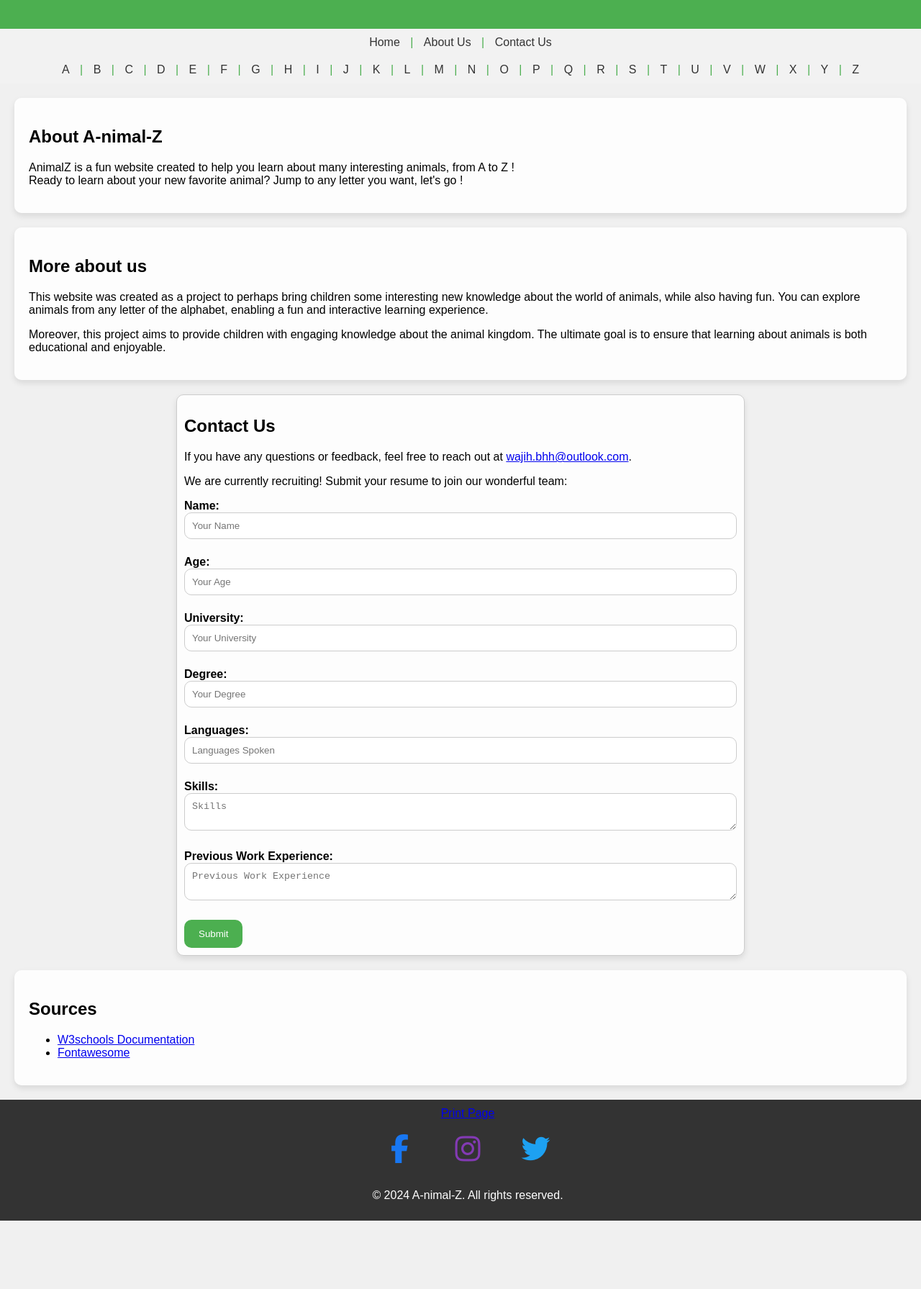
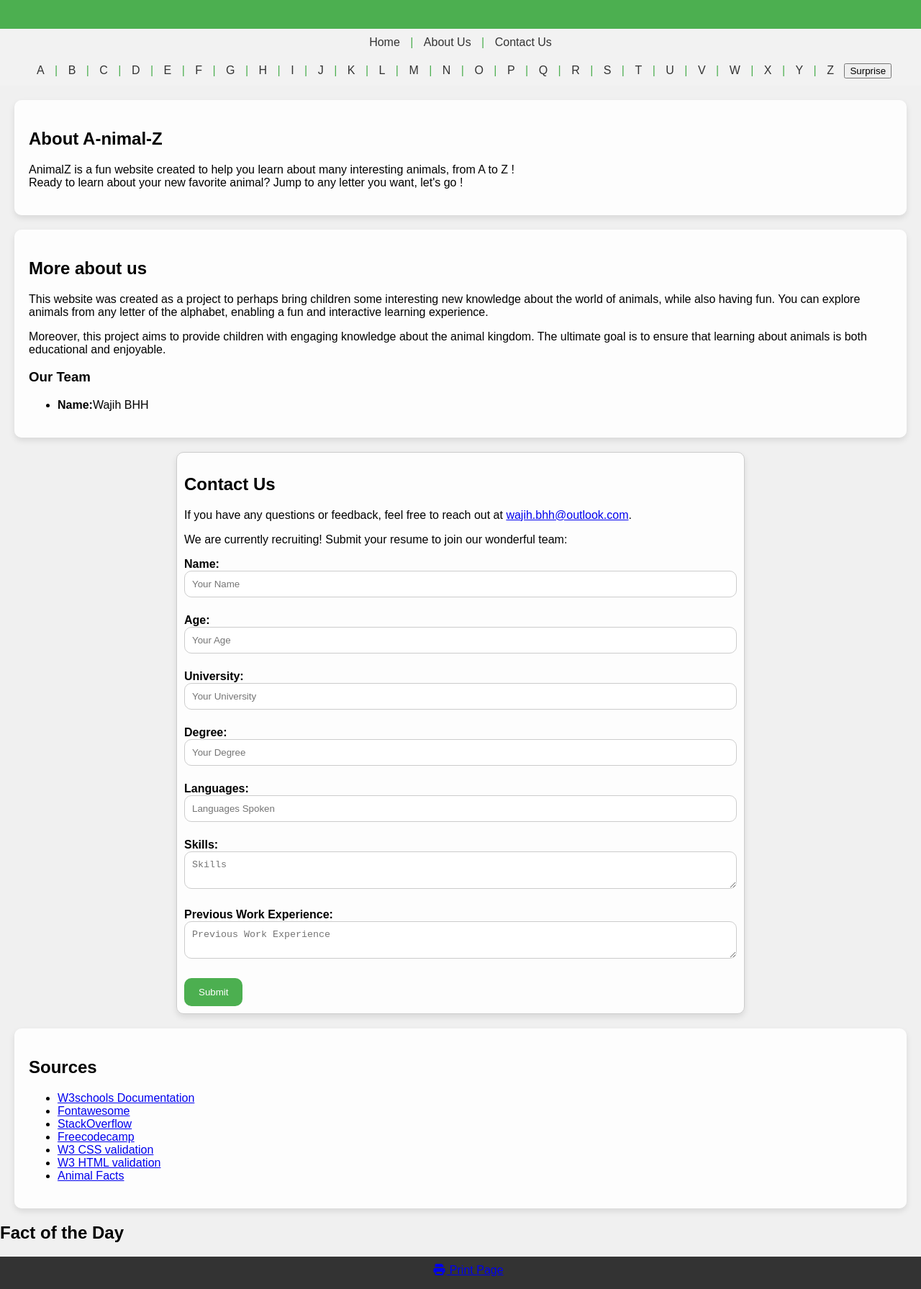
Before and after one commit to WajihBHH/WajihBHH.github.io, a plain HTML site: page animalz.html in a window 1280 px wide. Shown: the part 80-1871 px from the top of the page at 72% size. Before the commit the page ends 1776 px from the top, so only its background shows below. Drawn offline with Linux system fonts and the light colour scheme.

Commit message:
Update animalz.html

```diff
--- a/animalz.html
+++ b/animalz.html
@@ -1,5 +1,17 @@
 <!DOCTYPE html>
 <html lang="en">
+
+<!--
+A homepage that has links to 26 pages each describing an animal.
+It has a header, general introduction, an About Us section, a Contact Us section,
+Sources section and a footer with social media links, Page Print prompt and copyright.
+
+The about us section contains the author's resume, and contact us section has a form for hiring.
+A random knowledge is generated on the side every time the page loads.
+
+The head has links to CSS and JS scripts that add stylisation and additional features like animations, respectively.
+This website was created with cross-platform portability and ease of access in mind.
+-->
 
 <head>
 	<meta charset="UTF-8">
@@ -12,13 +24,15 @@
 
 <body>
 
+<a id="home"></a>
+
 <header>
     <h1><span id="Title">Welcome to A-nimal-Z ! </span></h1>
 
 </header>
 
 <nav class="links">
-    <a href="#home">Home</a> |
+    <a href="#">Home</a> |
     <a href="#about">About Us</a> |
     <a href="#contact">Contact Us</a>
 
@@ -51,7 +65,7 @@
 	<a href="animals/x.html">X</a> |
 	<a href="animals/y.html">Y</a> |
 	<a href="animals/z.html">Z</a>
-
+	<button onclick="redirect()">Surprise</button>
 </nav>
 
 <!-- List of all 26 animals
@@ -83,7 +97,7 @@ Yak
 Zebra
 -->
 
-<section id="home">
+<section id="introduction">
 	<h2>About A-nimal-Z</h2>
 	<p> AnimalZ is a fun website created to help you learn about many interesting animals, from A to Z !
 	<br>
@@ -93,8 +107,13 @@ Zebra
 
 <section id="about">
 	<h2>More about us</h2>
-		<p> This website was created as a project to perhaps bring children some interesting new knowledge about the world of animals, while also having fun.  You can explore animals from any letter of the alphabet, enabling a fun and interactive learning experience.</p>
+		<p> This website was created as a project to perhaps bring children some interesting new knowledge about the world of animals, while also having fun.
+		You can explore animals from any letter of the alphabet, enabling a fun and interactive learning experience.</p>
 		<p>Moreover, this project aims to provide children with engaging knowledge about the animal kingdom. The ultimate goal is to ensure that learning about animals is both educational and enjoyable. </p>
+	<h3>Our Team</h3>
+	<div class="CV">
+		<ul>
+		<li><strong>Name:</strong>Wajih BHH</li>
 
 </section>
 
@@ -102,27 +121,34 @@ Zebra
 	<h2>Contact Us</h2>
 	<p>If you have any questions or feedback, feel free to reach out at <a href="mailto:wajih.bhh@outlook.com">wajih.bhh@outlook.com</a>.</p>
 	<p>We are currently recruiting! Submit your resume to join our wonderful team:</p>
-	<form action="/submit_resume" method="post">
+	<form action="/submit_resume" method="post" onsubmit="return validateForm()">
         	<label for="name">Name:</label>
-        	<input type="text" id="name" name="name" placeholder="Your Name" required><br><br>
+        	<input type="text" id="name" name="name" placeholder="Your Name" required>
+		<br><br>
 
         	<label for="age">Age:</label>
-        	<input type="number" id="age" name="age" placeholder="Your Age" required><br><br>
+        	<input type="number" id="age" name="age" placeholder="Your Age" required>
+		<br><br>
 
         	<label for="university">University:</label>
-        	<input type="text" id="university" name="university" placeholder="Your University" required><br><br>
+        	<input type="text" id="university" name="university" placeholder="Your University" required>
+		<br><br>
 
         	<label for="degree">Degree:</label>
-        	<input type="text" id="degree" name="degree" placeholder="Your Degree" required><br><br>
+        	<input type="text" id="degree" name="degree" placeholder="Your Degree" required>
+		<br><br>
 
         	<label for="languages">Languages:</label>
-        	<input type="text" id="languages" name="languages" placeholder="Languages Spoken" required><br><br>
+        	<input type="text" id="languages" name="languages" placeholder="Languages Spoken" required>
+		<br><br>
 
         	<label for="skills">Skills:</label>
-        	<textarea id="skills" name="skills" placeholder="Skills"></textarea><br><br>
+        	<textarea id="skills" name="skills" placeholder="Skills"></textarea>
+		<br><br>
 
         	<label for="experience">Previous Work Experience:</label>
-        	<textarea id="experience" name="experience" placeholder="Previous Work Experience"></textarea><br><br>
+        	<textarea id="experience" name="experience" placeholder="Previous Work Experience"></textarea>
+		<br><br>
 
         	<input type="submit" value="Submit">
 	</form>
@@ -132,21 +158,33 @@ Zebra
 <section id="sources">
 	<h2>Sources</h2>
 	<ul>
-		<li><a href="https://https://www.w3schools.com/howto/howto_css_social_media_buttons.asp">W3schools Documentation</a></li>
+		<li><a href="https://https://www.w3schools.com">W3schools Documentation</a></li>
 		<li><a href="https://fontawesome.com">Fontawesome</a></li>
+		<li><a href="https://stackoverflow.com/questions/tagged/javascript">StackOverflow</a></li>
+		<li><a href="https://www.freecodecamp.org/news/the-css-handbook-a-handy-guide-to-css-for-developers-b56695917d11/">Freecodecamp</a></li>
+		<li><a href="https://jigsaw.w3.org/css-validator/validator">W3 CSS validation</a></li>
+		<li><a href="https://validator.w3.org/#validate_by_upload">W3 HTML validation</a></li>
+		<li><a href="https://www.thefactsite.com/300-random-animal-facts">Animal Facts</a></li>
+
 	</ul>
 
 </section>
 
+<aside id="factOfTheDay">
+    <h2>Fact of the Day</h2>
+    <p id="fact"></p>
+
+</aside>
+
 <footer>
-	<a href="javascript:window.print();">Print Page</a>
+	<!--<a href="javascript:window.print();">Print Page</a>-->
+	<a href="#" onclick="window.print(); return false;"><i class="fas fa-print"></i> Print Page</a>
 	<div class="media">
         	<a href="https://www.facebook.com" title="Facebook" class="fab fa-facebook-f"></a>
         	<a href="https://www.instagram.com" title="Instagram" class="fab fa-instagram"></a>
         	<a href="https://twitter.com/?lang=en" title="Twitter" class="fab fa-twitter"></a>
 	</div>
 	<p>&copy; 2024 A-nimal-Z. All rights reserved.</p>
-
 
 </footer>
 
```
Lines whose indentation alone changed are shown as unchanged.
